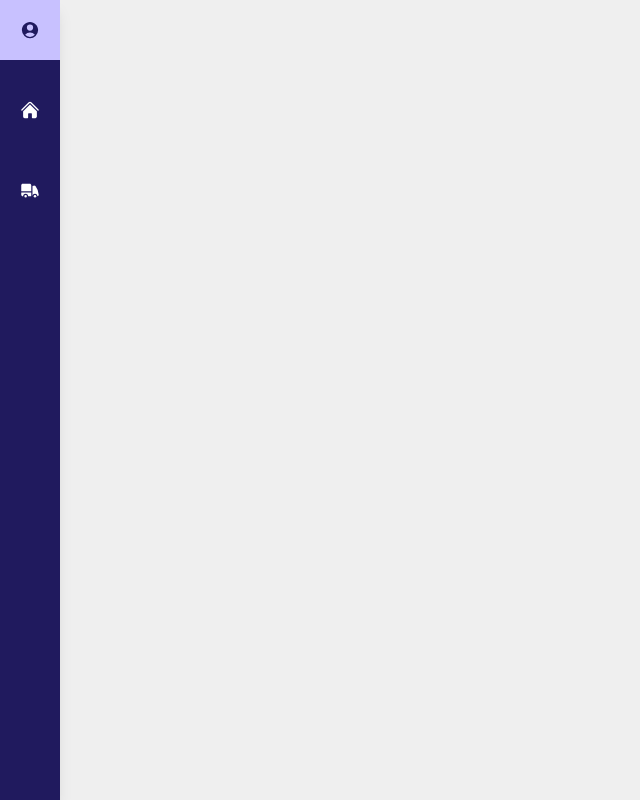
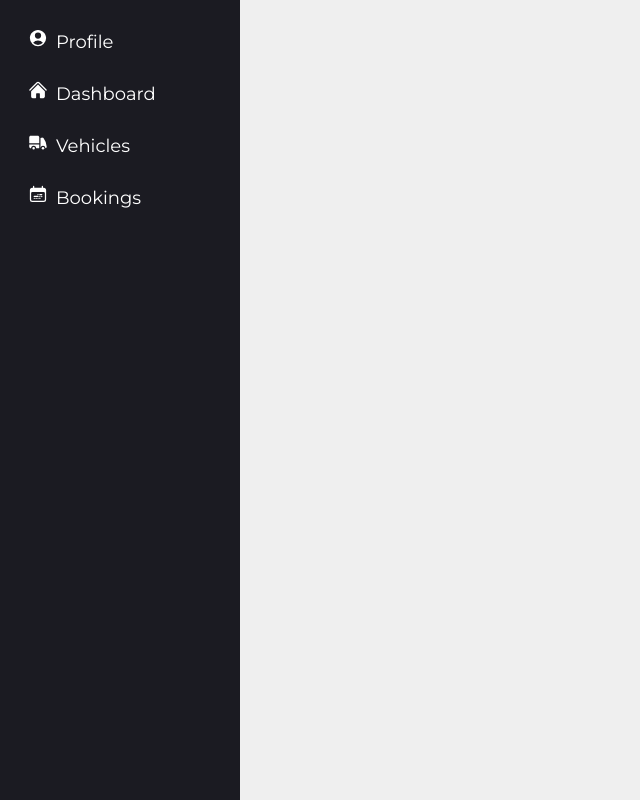
Before and after one commit to nahoom-belete/auto-service, a React (Vite) app in the folder app/: page /auto-service/confirm in a window 1280 px wide. Shown: the top 800 px of the page, without its empty margins (0-640 px from the left). Built offline with nearby package versions, Linux system fonts and the light colour scheme.

Commit message:
Add google fonts

```diff
--- a/app/src/components/pages/NewBooking.jsx
+++ b/app/src/components/pages/NewBooking.jsx
@@ -13,8 +13,6 @@ function NewBooking() {
 
     return (
         <div className="flex flex-col max-h-full">
-                <div className="bg-[#FFF] shadow-lg w-screen min-h-[40px] border-b-[1px] border-gray-300">
-                </div>
                 <div className="flex flex-col lg:flex-row w-screen min-h-screen">
                     <NavigationLoggedIn/>
                     <div className="flex flex-col bg-[#FFF] shadow-lg w-screen min-h-screen overflow-hidden">
--- a/app/src/components/partials/NavigationLoggedIn.jsx
+++ b/app/src/components/partials/NavigationLoggedIn.jsx
@@ -1,31 +1,39 @@
 import NavLink from "./NavLink";
-import { HomeIcon, TruckIcon, UserCircleIcon } from '@heroicons/react/24/solid';
+import { HomeIcon, TruckIcon, UserCircleIcon, CalendarDateRangeIcon } from '@heroicons/react/24/solid';
 
-
-const handleHover = (event) => {
-
-}
 
 function NavigationLoggedIn() {
   return (
-    <div className="">
-      <div className="flex gap-2 h-[80px] w-screen lg:min-h-screen bg-[#201a5e] shadow-lg lg:w-fit">
-        <div className="flex flex-row lg:flex-col gap-2 lg:gap-5 items-center w-screen lg:w-fit">
-          <div onMouseOver={handleHover} className="flex justify-center group hover:bg-[#c8c1ff] p-5
-              w-full lg:w-fit border-[#c8c1ff] lg:border-e-0">
+    <div className="font-montserrat">
+      <div className="flex gap-2 h-[80px] lg:h-screen w-screen lg:w-fit bg-[#1b1b22] p-5">
+        <div className="flex flex-row lg:flex-col gap-2 lg:gap-2 items-center w-screen lg:w-[200px]">
+          <div className="flex gap-2 group hover:bg-[#c8c1ff] p-2
+              w-full">
             <a href="#">
                 <UserCircleIcon className="size-5 text-[#fff] group-hover:text-[#201a5e] w-fit" />
             </a>
+            <h2 className="text-sm lg:text-lg group-hover:text-[#201a5e] text-white">Profile</h2>
           </div>
-          <div className="flex justify-center group hover:bg-[#c8c1ff] p-5 w-full lg:w-fit">
+          <div className="flex gap-2 group hover:bg-[#c8c1ff] p-2
+              w-full">
             <a href="#">
               <HomeIcon className="size-5 text-[#fff] group-hover:text-[#201a5e] w-fit" />
             </a>
+            <h2 className="text-sm lg:text-lg group-hover:text-[#201a5e] text-white">Dashboard</h2>
           </div>
-          <div className="flex justify-center group hover:bg-[#c8c1ff] p-5 w-full lg:w-fit">
+          <div className="flex gap-2 group hover:bg-[#c8c1ff] p-2
+              w-full">
             <a href="#">
                 <TruckIcon className="size-5 text-[#fff] group-hover:text-[#201a5e] w-fit" />
             </a>
+            <h2 className="text-sm lg:text-lg group-hover:text-[#201a5e] text-white">Vehicles</h2>
+          </div>
+          <div className="flex gap-2 group hover:bg-[#c8c1ff] p-2
+              w-full">
+            <a href="#">
+                <CalendarDateRangeIcon className="size-5 text-[#fff] group-hover:text-[#201a5e] w-fit" />
+            </a>
+            <h2 className="text-sm lg:text-lg group-hover:text-[#201a5e] text-white">Bookings</h2>
           </div>
         </div>
         <div className="gap-5 hidden">
--- a/app/src/index.css
+++ b/app/src/index.css
@@ -1,3 +1,5 @@
+@import url('https://fonts.googleapis.com/css2?family=Roboto:ital,wght@0,100..900;1,100..900&display=swap');
+@import url('https://fonts.googleapis.com/css2?family=Montserrat:ital,wght@0,100..900;1,100..900&family=Roboto:ital,wght@0,100..900;1,100..900&display=swap');
 @tailwind base;
 @tailwind components;
 @tailwind utilities;
--- a/app/tailwind.config.js
+++ b/app/tailwind.config.js
@@ -1,4 +1,5 @@
 /** @type {import('tailwindcss').Config} */
+const { fontFamily } = require("tailwindcss/defaultTheme");
 export default {
   content: [
     "./index.html",
@@ -15,6 +16,10 @@ export default {
       },
       borderColor: {
         "myprimary": "#116466"
+      },
+      fontFamily: {
+        roboto: ['roboto', ...fontFamily.sans],
+        montserrat:['montserrat', ...fontFamily.sans]
       }
     }
   },
```
